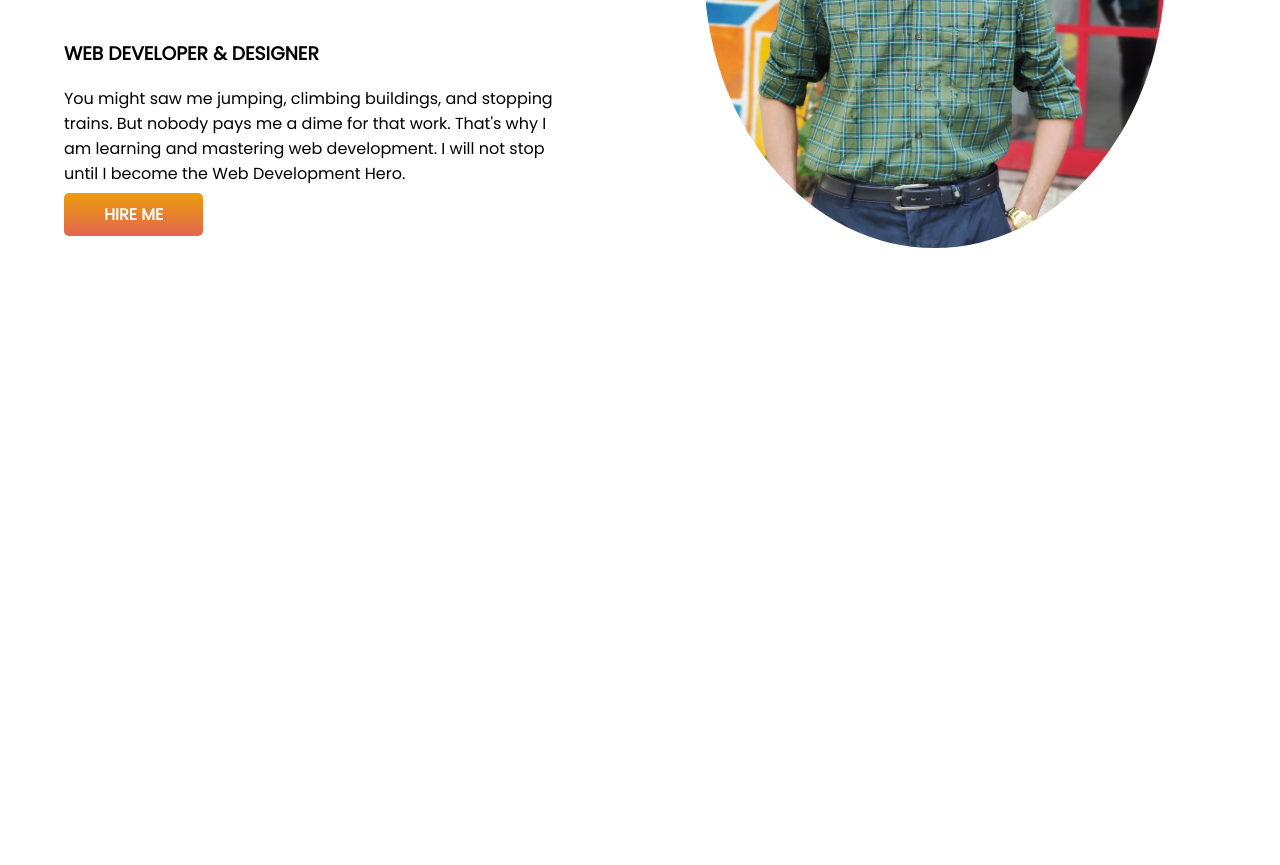
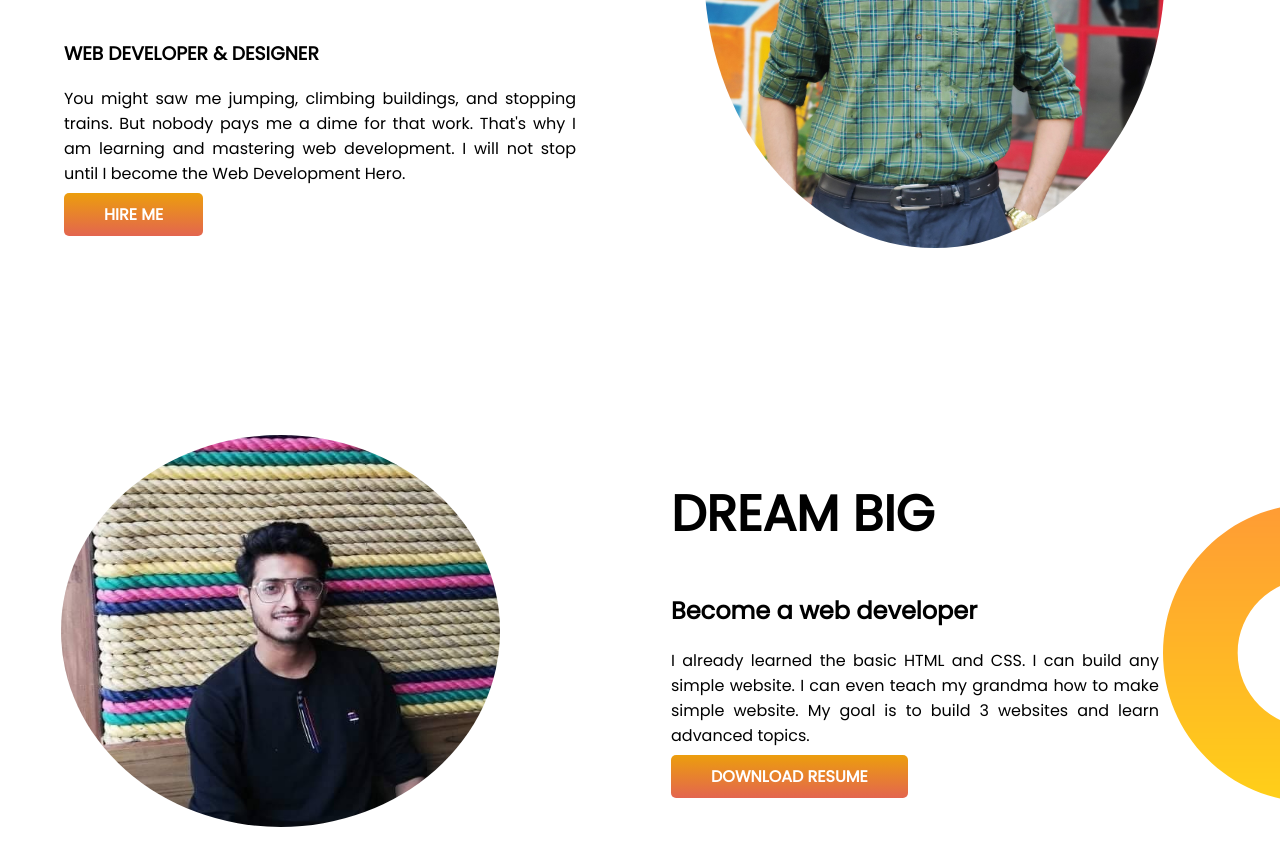
Before and after one commit to hossain-udoy/my-portfolio, a plain HTML site: page index.html in a window 1280 px wide. Shown: the part 375-1240 px from the top of the page. Before the commit the page ends 800 px from the top, so only its background shows below. Drawn offline with Linux system fonts and the light colour scheme.

Commit message:
dream area

```diff
--- a/index.html
+++ b/index.html
@@ -29,6 +29,18 @@
             <img src="images/udoy git.jpg" alt="">
         </div>
     </section>
+    <section class="dream">
+        <div class="half">
+            <img class="image" src="images/udoy.jpg" alt="">
+        </div>
+        <div class="half">
+            <h1>DREAM BIG</h1>
+            <h2>Become a web developer</h2>
+            <p>I already learned the basic HTML and CSS. I can build any simple website. I can even teach my grandma how
+                to make simple website. My goal is to build 3 websites and learn advanced topics.</p>
+            <a href="https://github.com/hossain-udoy" target="_blank" rel="">DOWNLOAD RESUME</a>
+        </div>
+    </section>
 </body>
 
 </html>
--- a/style.css
+++ b/style.css
@@ -38,3 +38,21 @@ a {
     border-radius: 5px;
 
 }
+
+.image {
+    width: 100%;
+    height: 100%;
+    border-radius: 50%;
+
+}
+
+.dream {
+    background-image: url(images/dream-bg.png);
+    background-repeat: no-repeat;
+    background-position: right;
+    padding-right: 60px;
+}
+
+p {
+    text-align: justify;
+}
```
